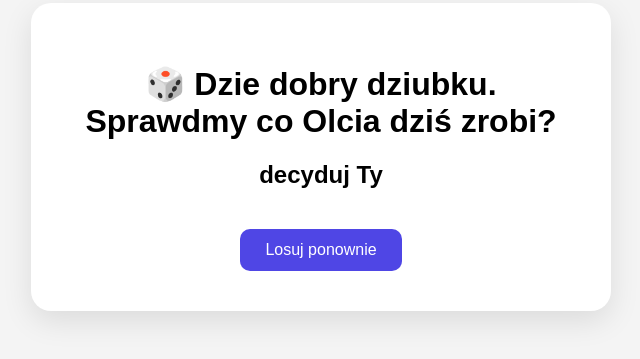
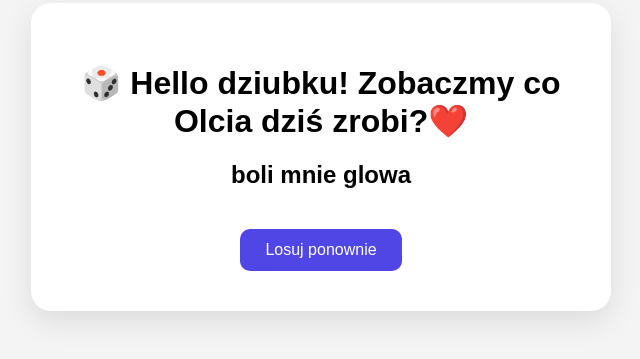
Before and after one commit to klwaszek-wq/co-dzis-zrobic, a plain HTML site: page index.html in a window 1280 px wide. Shown: the part 243-602 px from the top of the page, without its empty margins (319-959 px from the left). Drawn offline with Linux system fonts and the light colour scheme.

Commit message:
Update index.html

```diff
--- a/index.html
+++ b/index.html
@@ -41,7 +41,7 @@ button{
 <body>
 
 <div class="card">
-<h1>🎲 Dzie dobry dziubku. Sprawdmy co Olcia dziś zrobi?</h1>
+<h1>🎲 Hello dziubku! Zobaczmy co Olcia dziś zrobi?❤️</h1>
 
 <h2 id="result"></h2>
 
@@ -58,7 +58,9 @@ const rzeczy=[
 "Nic",
 "Znowu nic",
 "Z psem wieczorem",
-"decyduj Ty"
+"decyduj Ty",
+"pfffff...",
+"boli mnie glowa"
 ];
 
 function losuj(){
```
